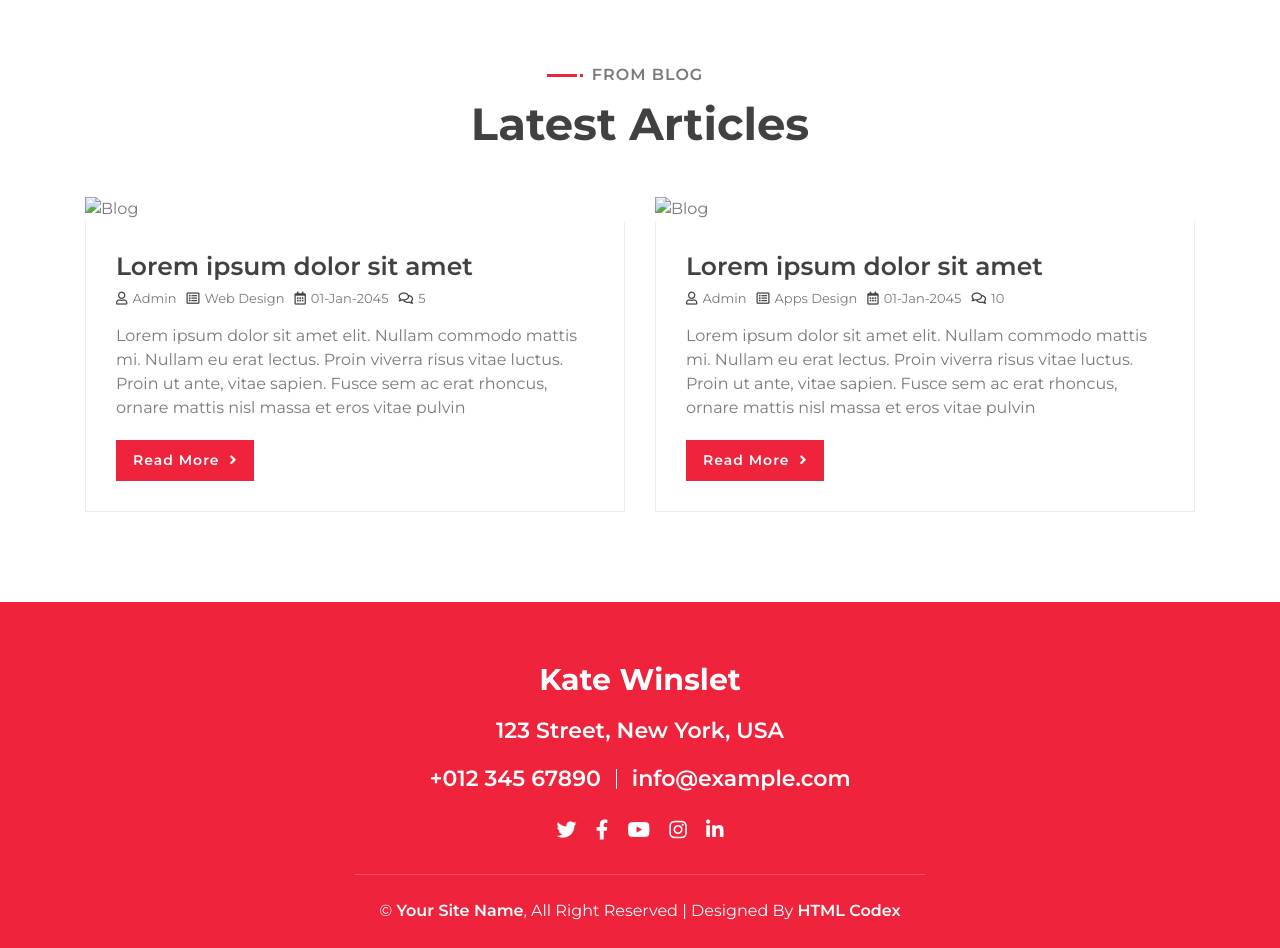
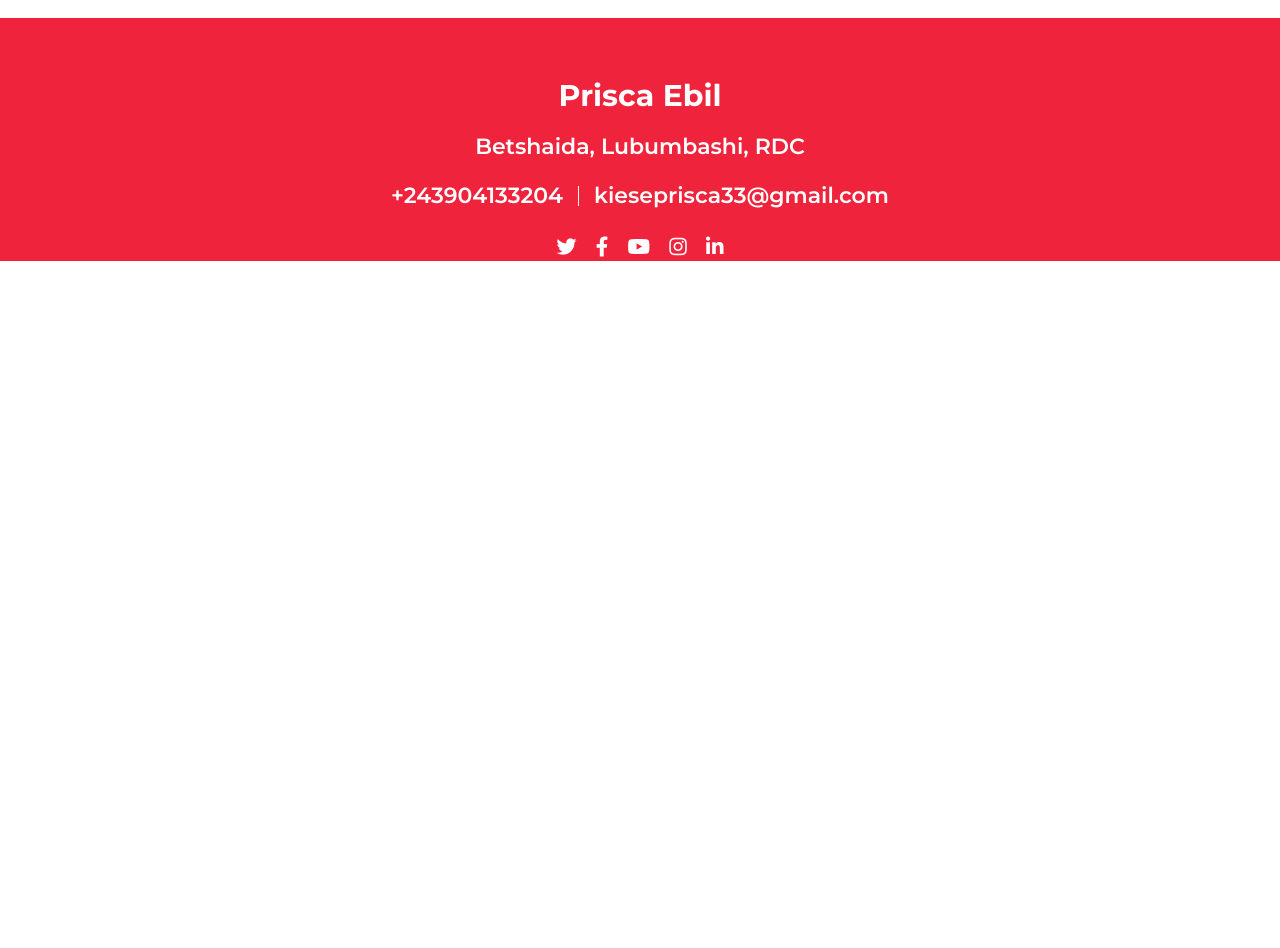
Before and after one commit to Priscaebil/Mon_portfolio, a plain HTML site: page index.html in a window 1280 px wide. Shown: the part 1280-2228 px from the top of the page. After the commit the page ends 1541 px from the top, so only its background shows below. Drawn offline with nearby package versions, Linux system fonts and the light colour scheme.

Commit message:
On branch main Changes to be committed:

```diff
--- a/index.html
+++ b/index.html
@@ -122,58 +122,6 @@
         <!-- Contact End -->
 
 
-        <!-- Blog Start -->
-        <div class="blog" id="blog">
-            <div class="container">
-                <div class="section-header text-center wow zoomIn" data-wow-delay="0.1s">
-                    <p>From Blog</p>
-                    <h2>Latest Articles</h2>
-                </div>
-                <div class="row">
-                    <div class="col-lg-6">
-                        <div class="blog-item wow fadeInUp" data-wow-delay="0.1s">
-                            <div class="blog-img">
-                                <img src="img/blog-1.jpg" alt="Blog">
-                            </div>
-                            <div class="blog-text">
-                                <h2>Lorem ipsum dolor sit amet</h2>
-                                <div class="blog-meta">
-                                    <p><i class="far fa-user"></i>Admin</p>
-                                    <p><i class="far fa-list-alt"></i>Web Design</p>
-                                    <p><i class="far fa-calendar-alt"></i>01-Jan-2045</p>
-                                    <p><i class="far fa-comments"></i>5</p>
-                                </div>
-                                <p>
-                                    Lorem ipsum dolor sit amet elit. Nullam commodo mattis mi. Nullam eu erat lectus. Proin viverra risus vitae luctus. Proin ut ante, vitae sapien. Fusce sem ac erat rhoncus, ornare mattis nisl massa et eros vitae pulvin
-                                </p>
-                                <a class="btn" href="">Read More <i class="fa fa-angle-right"></i></a>
-                            </div>
-                        </div>
-                    </div>
-                    <div class="col-lg-6">
-                        <div class="blog-item wow fadeInUp" data-wow-delay="0.3s">
-                            <div class="blog-img">
-                                <img src="img/blog-2.jpg" alt="Blog">
-                            </div>
-                            <div class="blog-text">
-                                <h2>Lorem ipsum dolor sit amet</h2>
-                                <div class="blog-meta">
-                                    <p><i class="far fa-user"></i>Admin</p>
-                                    <p><i class="far fa-list-alt"></i>Apps Design</p>
-                                    <p><i class="far fa-calendar-alt"></i>01-Jan-2045</p>
-                                    <p><i class="far fa-comments"></i>10</p>
-                                </div>
-                                <p>
-                                    Lorem ipsum dolor sit amet elit. Nullam commodo mattis mi. Nullam eu erat lectus. Proin viverra risus vitae luctus. Proin ut ante, vitae sapien. Fusce sem ac erat rhoncus, ornare mattis nisl massa et eros vitae pulvin
-                                </p>
-                                <a class="btn" href="">Read More <i class="fa fa-angle-right"></i></a>
-                            </div>
-                        </div>
-                    </div>
-                </div>
-            </div>
-        </div>
-        <!-- Blog End -->
 
 
         <!-- Footer Start -->
@@ -181,11 +129,11 @@
             <div class="container-fluid">
                 <div class="container">
                     <div class="footer-info">
-                        <h2>Kate Winslet</h2>
-                        <h3>123 Street, New York, USA</h3>
+                        <h2>Prisca Ebil</h2>
+                        <h3>Betshaida, Lubumbashi, RDC</h3>
                         <div class="footer-menu">
-                            <p>+012 345 67890</p>
-                            <p>info@example.com</p>
+                            <p>+243904133204</p>
+                            <p>kieseprisca33@gmail.com</p>
                         </div>
                         <div class="footer-social">
                             <a href=""><i class="fab fa-twitter"></i></a>
@@ -196,9 +144,7 @@
                         </div>
                     </div>
                 </div>
-                <div class="container copyright">
-                    <p>&copy; <a href="#">Your Site Name</a>, All Right Reserved | Designed By <a href="https://htmlcodex.com">HTML Codex</a></p>
-                </div>
+
             </div>
         </div>
         <!-- Footer End -->
```
